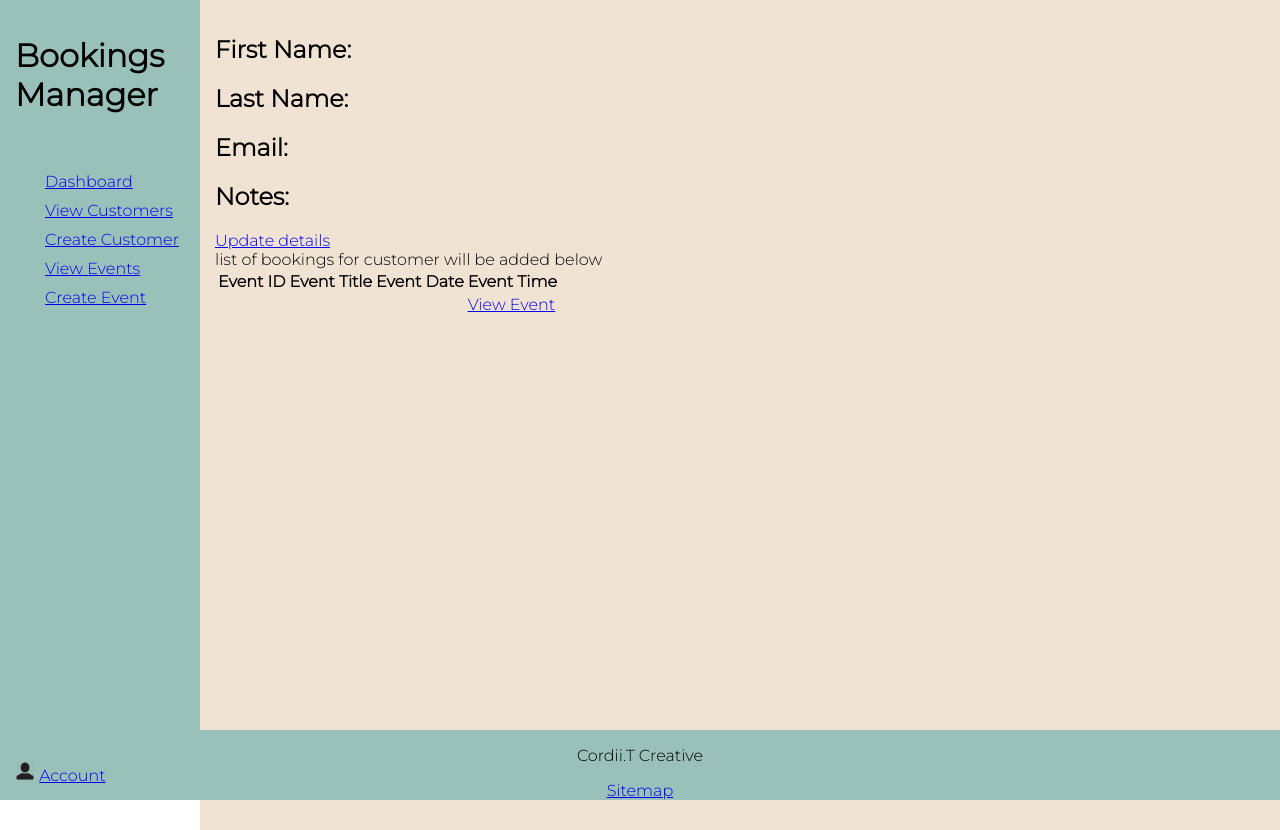
After one commit to CordiiT14/Bookings_Manager, a Flask app: template templates/customers/view.html in a window 1280 px wide; the page is wider, and only the part inside the window is pictured. The commit adds this page. Run offline with Flask 2, Linux system fonts and the light colour scheme; the template is opened without the code that fills it, so the values that code supplies are empty.

Commit message:
View all customers added, Customer detail view added

```diff
--- a/controllers/bookings_controller.py
+++ b/controllers/bookings_controller.py
@@ -1,6 +1,5 @@
 from flask import render_template, redirect, request
 from flask import Blueprint
-from app import app
 from models.booking import Booking
 
 bookings_blueprint = Blueprint("bookings", __name__)
--- a/controllers/event_controller.py
+++ b/controllers/event_controller.py
@@ -1,6 +1,5 @@
 from flask import render_template, redirect, request
 from flask import Blueprint
-from app import app
 from models.event import Event
 
 events_blueprint = Blueprint("events", __name__)
--- a/templates/base.html
+++ b/templates/base.html
@@ -16,7 +16,7 @@
                         <a href="/">Dashboard</a>
                     </li>
                     <li>
-                        <a href="/">View Customers</a>
+                        <a href="/customers">View Customers</a>
                     </li>
                     <li>
                         <a href="/">Create Customer</a>
@@ -30,7 +30,7 @@
                 </ul>
             </nav>
             <div class="account">
-                <img href="{{ url_for('static', filename='images/accountlogo') }}">
+                <img src="/static/images/account-profile-logo.png" alt="account logo" height="20px" width="20px">
                 <a href="/account">Account</a>
             </div>
         </div>
--- /dev/null
+++ b/templates/customers/view.html
@@ -0,0 +1,40 @@
+{% extends 'base.html' %}
+{% block content %}
+
+<div>
+    <h2>First Name:</h2>
+        {{ customer.first_name}}
+    <h2>Last Name:</h2>
+        {{ customer.last_name}}
+    <h2>Email:</h2>
+        {{ customer.email }}
+    <h2>Notes:</h2>
+        <p>{{ customer.notes }}</p>
+
+
+    <a class="button" href="/customer/edit">Update details</a>
+</div>
+list of bookings for customer will be added below
+<table>
+    <thead>
+        <tr>
+            <th>Event ID</th>
+            <th>Event Title</th>
+            <th>Event Date</th>
+            <th>Event Time</th>
+        </tr>
+    </thead>
+    <tbody>
+
+            <tr>
+                <th></th>
+                <td></td>
+                <td></td>
+                <td><a href="/event/event.id ">View Event</a></td>
+            </tr>
+
+    </tbody>
+</table>
+
+
+{% endblock %}
--- a/templates/events/index.html
+++ b/templates/events/index.html
@@ -1,4 +1,5 @@
 {% extends 'base.html' %}
-{% content block %}
+{% block content %}
+
 
 {% endblock %}
```
Also changed, not shown: controllers/customer_controller.py (+7 -5 lines), templates/customers/index.html (+24 -1 lines), static/images/account-profile-logo.png (added), static/images/accountlogo.jpeg (deleted).
